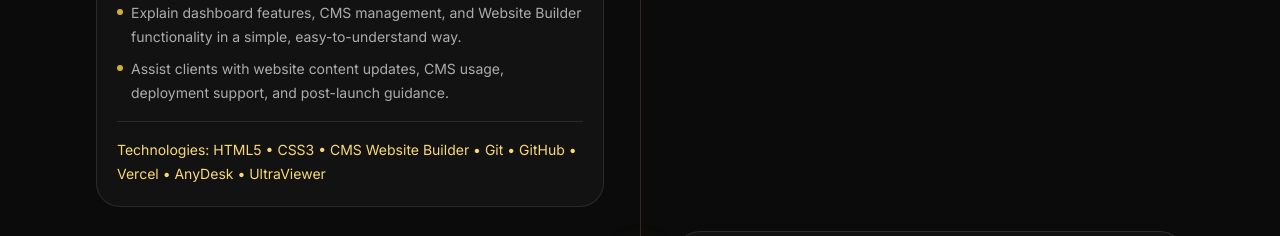
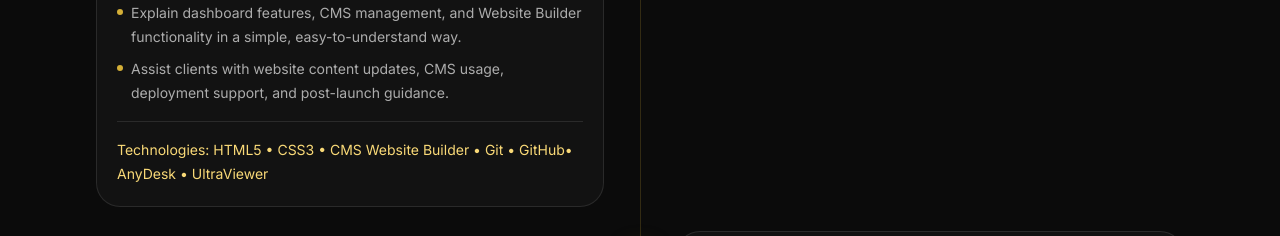
Before and after one commit to Rajmani-Nadar/rajmani-portfolio, a Next.js app: page / in a window 1280 px wide. Shown: the part 6660-6896 px from the top of the page. Built offline with nearby package versions, Linux system fonts and the light colour scheme.

Commit message:
chore: update portfolio experience just removed the (vercel) text from the technologies

```diff
--- a/src/components/ExperienceTimeline.tsx
+++ b/src/components/ExperienceTimeline.tsx
@@ -20,7 +20,7 @@
       'Explain dashboard features, CMS management, and Website Builder functionality in a simple, easy-to-understand way.',
       'Assist clients with website content updates, CMS usage, deployment support, and post-launch guidance.'
     ],
-    technologies: 'HTML5 • CSS3 • CMS Website Builder • Git • GitHub • Vercel • AnyDesk • UltraViewer'
+    technologies: 'HTML5 • CSS3 • CMS Website Builder • Git • GitHub• AnyDesk • UltraViewer'
   },
   {
     role: 'Frontend Developer',
```
